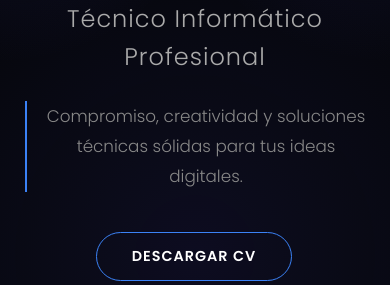
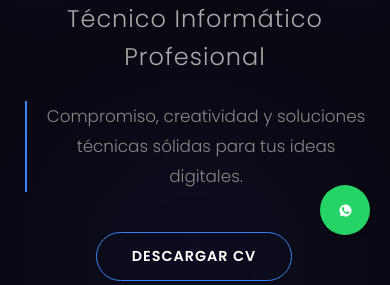
Before and after one commit to Gonzalez-Agustin/Portfolio, a plain HTML site: page index.html in a window 390 px wide. Shown: the part 589-874 px from the top of the page. Drawn offline with nearby package versions, Linux system fonts and the light colour scheme.

Commit message:
feat: add WhatsApp links and floating button

```diff
--- a/index.html
+++ b/index.html
@@ -555,8 +555,8 @@
             <div class="footer-col footer-social">
                 <h5 style="color: #fff; margin-bottom: 15px; font-size: 1.1rem;" data-i18n="footer-social-title">Redes Sociales</h5>
                 <div class="social-links">
-                    <!-- WhatsApp (Placeholder href hasta que pase el número) -->
-                    <a href="#" target="_blank" title="WhatsApp" id="footer-wa-link">
+                    <!-- WhatsApp -->
+                    <a href="https://wa.me/5493426109215" target="_blank" title="WhatsApp" id="footer-wa-link">
                         <svg class="social-icon" xmlns="http://www.w3.org/2000/svg" width="32" height="32" viewBox="0 0 24 24" fill="currentColor">
                             <path d="M12.031 6.172c-3.181 0-5.767 2.586-5.768 5.766-.001 1.298.38 2.27 1.019 3.287l-.582 2.128 2.182-.573c.978.58 1.911.928 3.145.929 3.178 0 5.767-2.587 5.768-5.766.001-3.187-2.575-5.77-5.764-5.771zm3.392 8.244c-.144.405-.837.774-1.17.824-.299.045-.677.063-1.092-.069-.252-.08-.575-.187-.988-.365-1.739-.751-2.874-2.502-2.961-2.617-.087-.116-.708-.94-.708-1.793s.448-1.273.607-1.446c.159-.173.346-.217.462-.217l.332.006c.106.005.249-.04.39.298.144.347.491 1.2.534 1.287.043.087.072.188.014.304-.058.116-.087.188-.173.289l-.26.304c-.087.086-.177.18-.076.354.101.174.449.741.964 1.201.666.596 1.216.78 1.391.867.173.087.275.072.376-.043.101-.116.433-.506.549-.68.116-.173.231-.145.39-.087s1.011.477 1.184.564.289.13.332.202c.045.072.045.419-.1.824z" fill-rule="evenodd"/>
                         </svg>
@@ -617,8 +617,15 @@
 
 
 
+    <!-- WhatsApp Floating Button -->
+    <a href="https://wa.me/5493426109215" class="whatsapp-float" target="_blank" title="Contáctame por WhatsApp">
+        <svg xmlns="http://www.w3.org/2000/svg" width="34" height="34" fill="currentColor" viewBox="0 0 24 24">
+            <path d="M12.031 6.172c-3.181 0-5.767 2.586-5.768 5.766-.001 1.298.38 2.27 1.019 3.287l-.582 2.128 2.182-.573c.978.58 1.911.928 3.145.929 3.178 0 5.767-2.587 5.768-5.766.001-3.187-2.575-5.77-5.764-5.771zm3.392 8.244c-.144.405-.837.774-1.17.824-.299.045-.677.063-1.092-.069-.252-.08-.575-.187-.988-.365-1.739-.751-2.874-2.502-2.961-2.617-.087-.116-.708-.94-.708-1.793s.448-1.273.607-1.446c.159-.173.346-.217.462-.217l.332.006c.106.005.249-.04.39.298.144.347.491 1.2.534 1.287.043.087.072.188.014.304-.058.116-.087.188-.173.289l-.26.304c-.087.086-.177.18-.076.354.101.174.449.741.964 1.201.666.596 1.216.78 1.391.867.173.087.275.072.376-.043.101-.116.433-.506.549-.68.116-.173.231-.145.39-.087s1.011.477 1.184.564.289.13.332.202c.045.072.045.419-.1.824z" fill-rule="evenodd"/>
+        </svg>
+    </a>
+
     <script type="text/javascript" src="https://cdn.jsdelivr.net/npm/@emailjs/browser@4/dist/email.min.js"></script>
-    <script src="script.js?v=2.1"></script>
+    <script src="script.js?v=2.2"></script>
 </body>
 
 </html>
--- a/styles.css
+++ b/styles.css
@@ -2456,3 +2456,41 @@ body.light-mode .project-btn.outline:hover .btn-icon {
         }
     }
 }
+
+/* WhatsApp Floating Button */
+.whatsapp-float {
+    position: fixed;
+    width: 60px;
+    height: 60px;
+    bottom: 40px;
+    right: 40px;
+    background-color: #25d366;
+    color: #FFF;
+    border-radius: 50px;
+    text-align: center;
+    font-size: 30px;
+    box-shadow: 2px 2px 3px rgba(0, 0, 0, 0.4);
+    z-index: 100;
+    display: flex;
+    align-items: center;
+    justify-content: center;
+    transition: all 0.3s ease;
+}
+
+.whatsapp-float:hover {
+    transform: scale(1.1);
+    background-color: #20b858;
+}
+
+@media (max-width: 768px) {
+    .whatsapp-float {
+        width: 50px;
+        height: 50px;
+        bottom: 20px;
+        right: 20px;
+    }
+    .whatsapp-float svg {
+        width: 25px;
+        height: 25px;
+    }
+}
```
